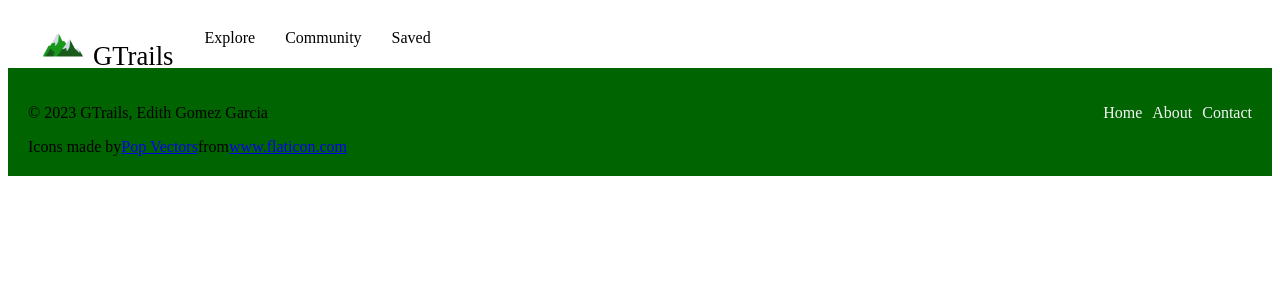
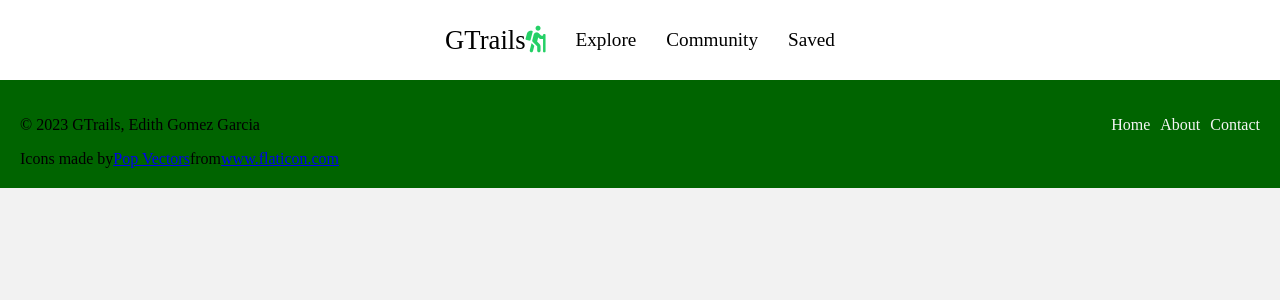
Before and after one commit to egg-chicken/gtrails, a React (Create React App) app in the folder react-app/: page / in a window 1280 px wide. Shown: the top 300 px of the page. Built offline with nearby package versions, Linux system fonts and the light colour scheme; no server answers.

Commit message:
Navigation updated and added more css styles

```diff
--- /dev/null
+++ b/react-app/src/App.css
@@ -0,0 +1,18 @@
+/* fonts */
+
+/* default css */
+html {
+    scroll-behavior: smooth;
+    scroll-padding-top: 75px;
+}
+
+body {
+    font-weight: 400;
+    overflow-x: hidden;
+    position: relative;
+    background-color: #f2f2f2;
+    color: black;
+    margin: 0;
+    padding: 0;
+    box-sizing: border-box;
+}
--- a/react-app/src/App.js
+++ b/react-app/src/App.js
@@ -13,6 +13,7 @@ import ExplorePage from "./components/ExplorePage";
 import { authenticate } from "./store/session";
 import Navigation from "./components/Navigation";
 import Footer from "./components/Footer";
+import './App.css'
 
 function App() {
   const dispatch = useDispatch();
@@ -22,8 +23,9 @@ function App() {
   }, [dispatch]);
 
   return (
-    <>
+    <div className="App">
       <Navigation isLoaded={isLoaded} />
+      <div className="bodyContent">
         {isLoaded && (
           <Switch>
             <Route exact path="/" >
@@ -55,8 +57,9 @@ function App() {
             </Route>
           </Switch>
         )}
+      </div>
       <Footer isLoaded={isLoaded} />
-    </>
+    </div>
   );
 }
 
--- a/react-app/src/components/Navigation/Navigation.css
+++ b/react-app/src/components/Navigation/Navigation.css
@@ -1,10 +1,14 @@
-.profile-dropdown {
-  position: absolute;
-  justify-content: end;
+.nav-container {
+  display: flex;
+  background: white;
+  height: 80px;
+  justify-content: center;
+  align-items: center;
+  font-size: 1.2rem;
 }
 
-.hidden {
-  display: none;
+.home {
+  font-size: 20pt;
 }
 
 .nav-link {
@@ -13,78 +17,74 @@
   padding: 10px 15px;
 }
 
-.nav-container {
-  display: flex;
-  align-items: center;
-  Height: 60px;
-  /* width: 100%; */
-  padding: 0 20px;
-  gap: 1px;
-}
-
-.home {
-  font-size: 20pt;
-}
-
-.nav-link:hover {
-  /* background-color: #e0e0e0; */
-  /* border-radius: 5px; */
+.sub-link:hover {
   text-decoration: underline;
 }
 
-.nav-link:last-child {
-  margin-right: 0;
+
+/* ProfileButton.js css below */
+
+.profile-dropdown {
+  position: absolute;
+  border: 1px solid grey;
+  background-color: white;
+  color: black;
+  list-style-type: none;
+  border-radius: 10px;
+  font-size: 16px;
+  /* width: 100px; */
+  /* align-items: flex-start */
+  /* justify-content: center; */
 }
 
 ul.profile-dropdown {
-  display: flex;
-  flex-direction: column;
-  align-items: flex-start;
-  background-color: white;
-  right: 30px;
-  top: 45px;
-  position: absolute;
-  padding: 10px;
-  border: 2px solid #000000;
-  /* box-shadow: 2px 2px 2px #000000; */
-  font-size: 14px;
-  /* width: 100px; */
-  list-style: none;
+  margin: 0px;
+  padding: 0px;
 }
 
-ul.profile-dropdown.hidden {
+.hidden {
   display: none;
 }
 
-.open-menu {
+.open-menu-button {
   position: relative;
-  border-radius: 30px;
-  padding: 5px 10px;
+  border-radius: 50%;
   cursor: pointer;
+  width: 40px;
+  height: 40px;
+  border: none;
+  background-color: #054A29;
+}
+
+.drop-link {
+  padding: 10px;
+}
+
+.drop-link:hover {
+  background-color: lightgray;
 }
 
 .user-drop {
-  margin-bottom: 5px;
+  padding: 10px;
 }
 
-.right-nav-side {
-  display: flex;
-  justify-content: end;
-  padding-right: 10px;
+.manage-spots-l,
+.new-spots-l,
+.reviews-l {
+  text-decoration: none;
+  color: black;
 }
 
+.test {
+  background-color: red;
+}
+
+
+/*
 .icon-mount {
   width: 40px;
   height: 40px;
   margin-right: 10px;
   margin-top: 20px;
 }
-
-.icon-title-container {
-  display: flex;
-  align-items: center;
-}
-
-.icon-title {
-  font-size: 20pt;
-}
+*/
--- a/react-app/src/components/Navigation/ProfileButton.js
+++ b/react-app/src/components/Navigation/ProfileButton.js
@@ -39,30 +39,25 @@ function ProfileButton({ user }) {
   const closeMenu = () => setShowMenu(false);
 
   return (
-    <>
-      <button className='open-menu' onClick={openMenu}>
-        <i className="fas fa-user-circle" />
+    <div>
+      <button className='open-menu-button' onClick={openMenu}>
+        <i className="fas fa-solid fa-tree" style={{color:'#25d066',}}></i>
       </button>
       <ul className={ulClassName} ref={ulRef}>
         {user ? (
           <>
-            <div className="user-drop">
-              <li>{user.username}</li>
-              <li>{user.email}</li>
-            </div>
-
-            <li>
-              <NavLink to='/spots/new' className='' onClick={closeMenu}>Add a New Spot</NavLink>
-            </li>
-            <li>
-              <NavLink to='/spots/created' className='manage-spots' onClick={closeMenu}>Manage Spots</NavLink>
-            </li>
-            <li>
-              <NavLink to='/reviews/created' className='' onClick={closeMenu}>Reviews</NavLink>
-            </li>
-            <li>
-              <button onClick={handleLogout}>Log Out</button>
-            </li>
+              <div className="user-drop">
+                <li>Welcome, {user.username}</li>
+                <li>{user.email}</li>
+              </div>
+              <div>
+                <li className="drop-link"><NavLink to='/spots/new' className='new-spots-l' onClick={closeMenu}>Add a New Spot</NavLink></li>
+                <li className="drop-link"><NavLink to='/spots/created' className='manage-spots-l' onClick={closeMenu}>Manage Spots</NavLink></li>
+                <li className="drop-link"><NavLink to='/reviews/created' className='reviews-l' onClick={closeMenu}>Reviews</NavLink></li>
+              </div>
+              <li className="drop-link">
+                <button onClick={handleLogout}>Log Out</button>
+              </li>
           </>
         ) : (
           <>
@@ -71,7 +66,6 @@ function ProfileButton({ user }) {
               onItemClick={closeMenu}
               modalComponent={<LoginFormModal />}
             />
-
             <OpenModalButton
               buttonText="Sign Up"
               onItemClick={closeMenu}
@@ -80,7 +74,7 @@ function ProfileButton({ user }) {
           </>
         )}
       </ul>
-    </>
+    </div>
   );
 }
 
--- a/react-app/src/components/Navigation/index.js
+++ b/react-app/src/components/Navigation/index.js
@@ -8,27 +8,24 @@ function Navigation({ isLoaded }){
 	const sessionUser = useSelector(state => state.session.user);
 
 	return (
-		<div className='nav-container'>
-			<div className='icon-title-container'>
+		<nav className='nav-container'>
+			<div>
 				<NavLink className="home nav-link" exact to="/">
-					<img src='./mountain.png' alt='main' className='icon-mount'/>
-					{/* <i className="fas fa-mountain"></i>
-					<i className="fa fa-hiking"></i>
-					<i className="fas fa-solid fa-tree"></i> */}
-					<span className="icon-title">GTrails</span>
+					<span>GTrails</span>
+					<i className="fa fa-hiking" style={{color:'#25d066',}}></i>
 				</NavLink>
 			</div>
 			<div>
-				<NavLink className="nav-link" exact to="/explore">Explore</NavLink>
-				<NavLink className="nav-link" exact to="/community">Community</NavLink>
-				<NavLink className="nav-link" exact to="/saved">Saved</NavLink>
+				<NavLink className="nav-link sub-link" exact to="/explore">Explore</NavLink>
+				<NavLink className="nav-link sub-link" exact to="/community">Community</NavLink>
+				<NavLink className="nav-link sub-link" exact to="/saved">Saved</NavLink>
 			</div>
 			<div className='right-nav-side'>
 				{isLoaded && (
 					<ProfileButton user={sessionUser}/>
 				)}
 			</div>
-		</div>
+		</nav>
 	);
 }
 
```
Also changed, not shown: react-app/public/icons/mountain.png (renamed from react-app/public/mountain.png), react-app/src/components/Navigation/mountain.png (deleted). Lines whose indentation alone changed are shown as unchanged.
